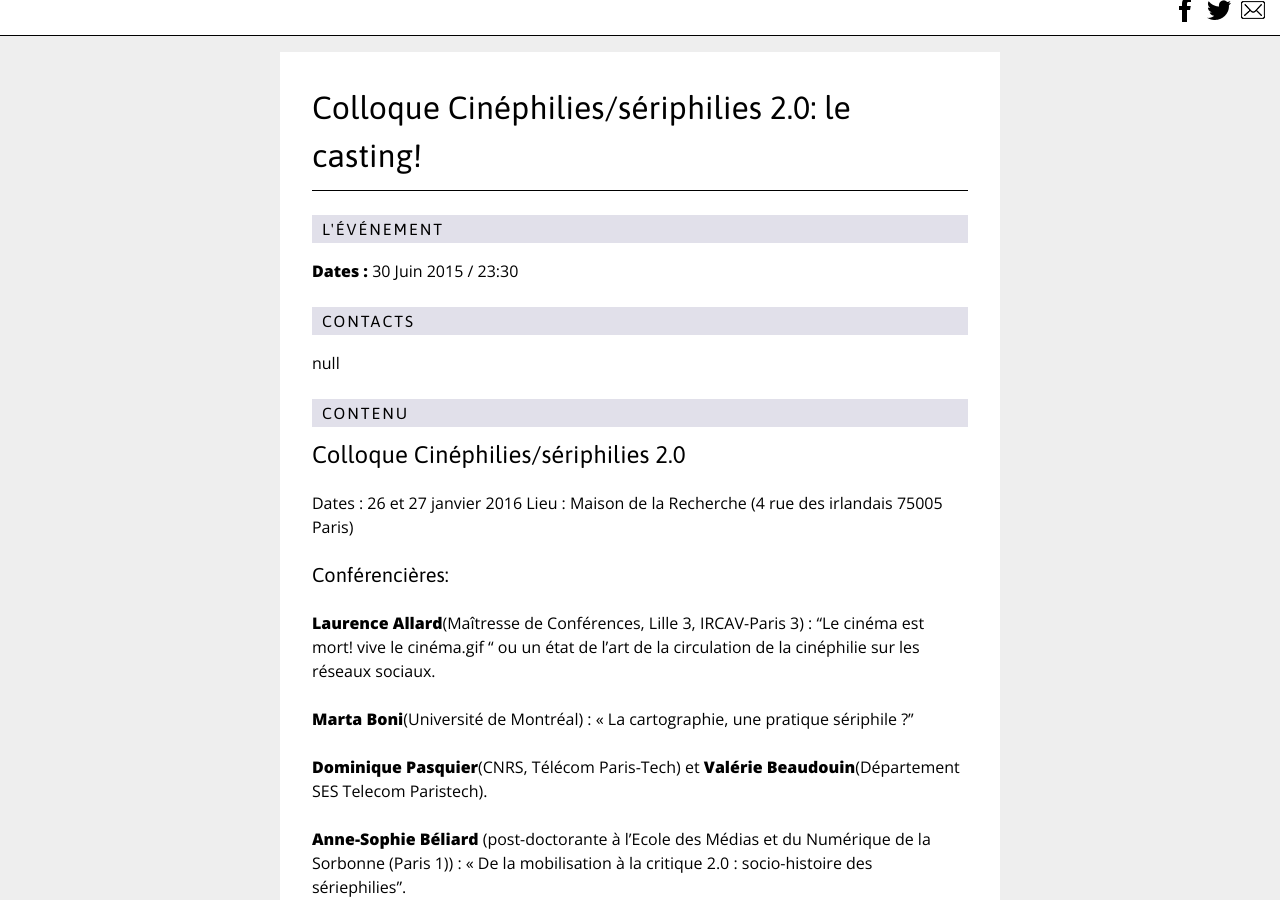
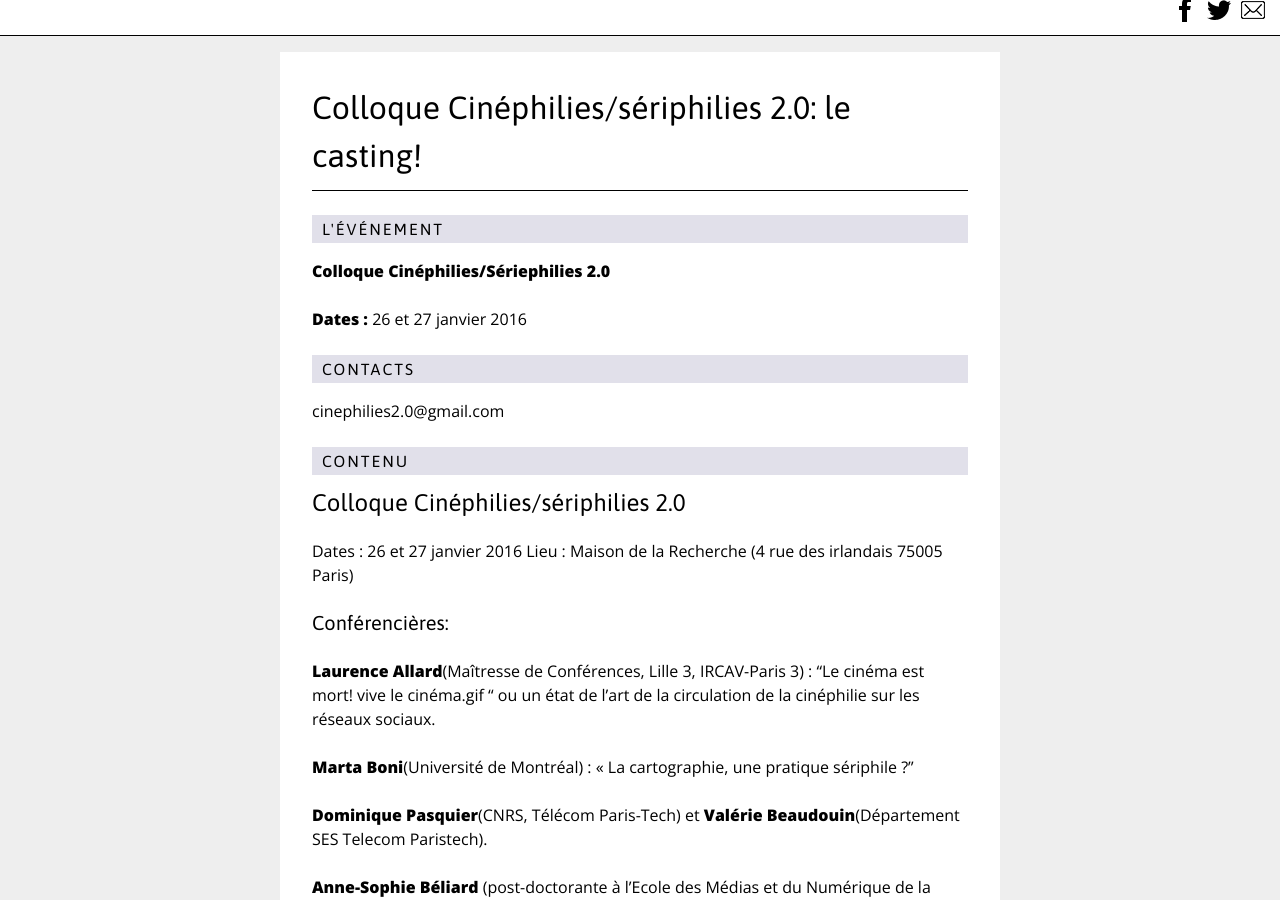
Before and after one commit to Labex-ICCA/Labex-ICCA.github.io, a Jekyll site: the page built from _posts/evenements/2015-12-11-colloque-cin-philies-s-riphilies-2-0-le-casting.md, in a window 1280 px wide and 900 px high, scrolled down 380 px. Built offline with Jekyll 4.4.1, drawn with Linux system fonts in a browser that asks for light colours; Markdown is read by kramdown in place of the engine named in the settings.

Commit message:
Updated 2015-12-11-colloque-cin-philies-s-riphilies-2-0-le-casting.md

```diff
--- a/_posts/evenements/2015-12-11-colloque-cin-philies-s-riphilies-2-0-le-casting.md
+++ b/_posts/evenements/2015-12-11-colloque-cin-philies-s-riphilies-2-0-le-casting.md
@@ -1,12 +1,12 @@
 ---
 categories: Événements
 layout: post
-author: ""
-"event-title": ""
-"event-date": "30 Juin 2015 / 23:30"
+author: "mélanie "
+"event-title": Colloque Cinéphilies/Sériephilies 2.0
+"event-date": 26 et 27 janvier 2016
 "event-information": ""
 "event-contact":
-  - "null"
+  - "cinephilies2.0@gmail.com"
 published: true
 title: "Colloque Cinéphilies/sériphilies 2.0: le casting! "
 ---
```
